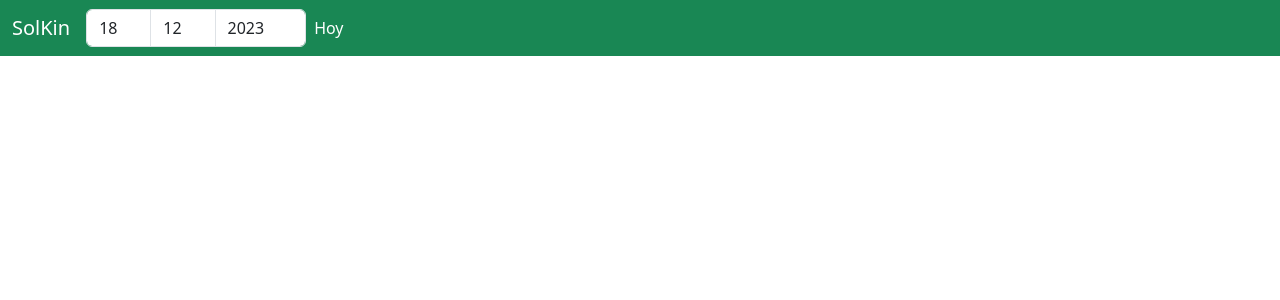
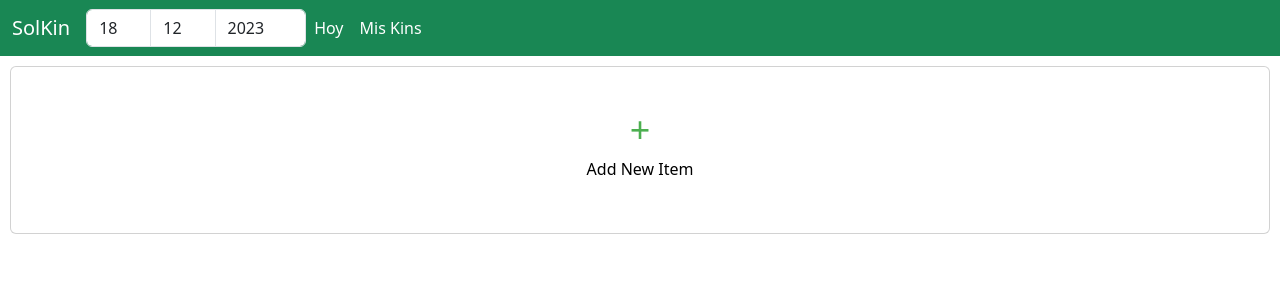
Before and after one commit to LihueMaidanaAvaca/SolKin, a React (Create React App) app: page /kins in a window 1280 px wide. Before the commit this address had no page. Shown: the top 300 px of the page. Built offline with nearby package versions, Linux system fonts and the light colour scheme; a small style sheet from the web is missing.

Commit message:
mis kins primera etapa

```diff
--- a/src/components/Header.js
+++ b/src/components/Header.js
@@ -20,6 +20,9 @@ export default function Header({ day, month, year, onDateChange }) {
                         <li className="nav-item">
                             <a className="nav-link active" aria-current="page" href="/">Hoy</a>
                         </li>
+                        <li className="nav-item">
+                            <a className="nav-link active" aria-current="page" href="/kins">Mis Kins</a>
+                        </li>
                         {/* Otros elementos de la navbar si los necesitas */}
                     </ul>
                 </div>
--- a/src/pages/HomePage.js
+++ b/src/pages/HomePage.js
@@ -6,7 +6,7 @@ import Oracle from '../components/Oracle';
 import KinMaya from '../components/KinMaya';
 import SpellWave from '../components/SpellWave';
 
-export default function HomePage({ day, month, year }){
+export default function HomePage({ day, month, year }) {
 
     // Obtener la fecha actual
     const currentDate = new Date();
@@ -27,16 +27,18 @@ export default function HomePage({ day, month, year }){
     console.log(kinMaya)
 
     return (
-        <div >
-            <KinMaya kinMaya={kinMaya}/>
-            <h4>
-                KinMaya {kinMaya.kin}: {kinMaya.Umbral}
-            </h4>
-            <Oracle kinMaya={kinMaya}/>
+        < >
+            <section style={{height: "100dvh" }}>
+                <KinMaya kinMaya={kinMaya} />
+                <h4>
+                    KinMaya {kinMaya.kin}: {kinMaya.Umbral}
+                </h4>
+                <Oracle kinMaya={kinMaya} />
+            </section>
             <h5>
                 Onda: {kinMaya.Onda}
             </h5>
-            <SpellWave kinMaya={kinMaya}/>
-        </div>
+            <SpellWave kinMaya={kinMaya} />
+        </>
     );
 }
--- /dev/null
+++ b/src/pages/ListaDeKines.css
@@ -0,0 +1,28 @@
+.card {
+    border: 1px solid #ddd;
+    border-radius: 8px;
+    text-align: center;
+    padding: 20px;
+    margin: 10px;
+}
+
+.card-body {
+    display: flex;
+    flex-direction: column;
+    align-items: center;
+    justify-content: center;
+}
+
+.plus-sign {
+    font-size: 36px;
+    color: #4CAF50;
+}
+
+.card-link {
+    text-decoration: none;
+    color: black;
+}
+
+.card-link:hover {
+    text-decoration: underline;
+}
--- /dev/null
+++ b/src/pages/ListaDeKines.js
@@ -0,0 +1,14 @@
+import "./ListaDeKines.css"
+
+export default function ListaDeKines() {
+    return (
+        <div className="card">
+            <div className="card-body">
+                <a href="/form" className="card-link">
+                    <span className="plus-sign">+</span>
+                    <p>Add New Item</p>
+                </a>
+            </div>
+        </div>
+    )
+}
--- a/src/routes/index.js
+++ b/src/routes/index.js
@@ -2,8 +2,8 @@
 import React from 'react';
 import { Routes, Route } from 'react-router-dom';
 import HomePage from '../pages/HomePage';
-import UnKinMaya from '../pages/UnKinMaya';
-// import AboutPage from '../pages/AboutPage';
+// import UnKinMaya from '../pages/UnKinMaya';
+import ListaDeKines from '../pages/ListaDeKines';
 // import ContactPage from '../pages/ContactPage';
 // ...importa otras páginas según sea necesario
 
@@ -11,7 +11,7 @@ const MainRoutes = ({ day, month, year }) => {
     return (
         <Routes>
             <Route path="/" element={<HomePage day={day} month={month} year={year} />} />
-            <Route path="/unkinmaya" element={<UnKinMaya />} />
+            <Route path="/kins" element={<ListaDeKines />} />
             {/* <Route path="/contact" element={<ContactPage />} /> */}
             {/* ...define otras rutas aquí */}
         </Routes>
```
